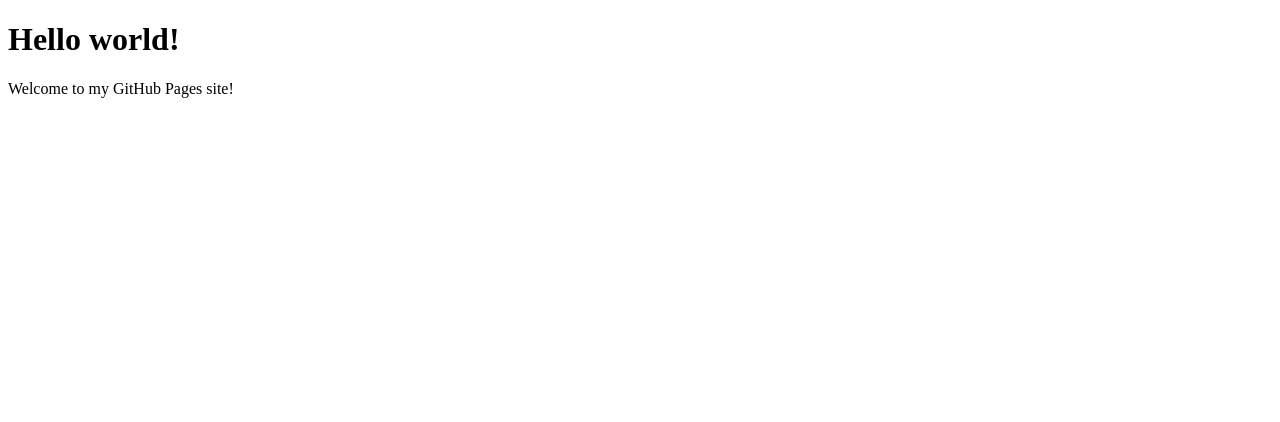
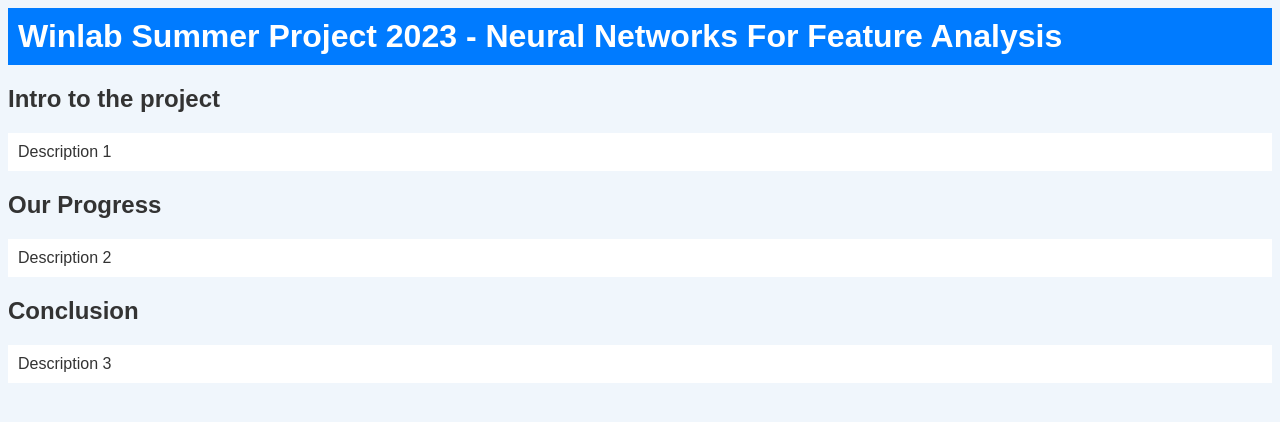
Before and after one commit to winlab2023neuralnetworks/winlab2023neuralnetworks.github.io, a plain HTML site: page index.html in a window 1280 px wide. Drawn offline with Linux system fonts and the light colour scheme.

Commit message:
Update index.html

```diff
--- a/index.html
+++ b/index.html
@@ -2,9 +2,46 @@
 <html>
   <head>
     <title>My GitHub Pages Site</title>
+    <style>
+      body {
+        background-color: #f0f6fc;
+        font-family: Arial, sans-serif;
+      }
+      h1, h2 {
+        color: #333;
+      }
+      h1 {
+        background-color: #007bff;
+        color: #fff;
+        padding: 10px;
+        margin: 0;
+      }
+      h2 {
+        margin-top: 20px;
+      }
+      p {
+        background-color: #fff;
+        color: #333;
+        padding: 10px;
+        margin: 0;
+      }
+    </style>
   </head>
   <body>
-    <h1>Hello world!</h1>
-    <p>Welcome to my GitHub Pages site!</p>
+
+
+    <body>
+      <h1>Winlab Summer Project 2023 - Neural Networks For Feature Analysis</h1>
+
+      <h2>Intro to the project</h2>
+      <p >Description 1</p>
+
+      <h2>Our Progress</h2>
+      <p>Description 2</p>
+
+      <h2>Conclusion</h2>
+      <p>Description 3</p>
+
+
   </body>
 </html>
```
